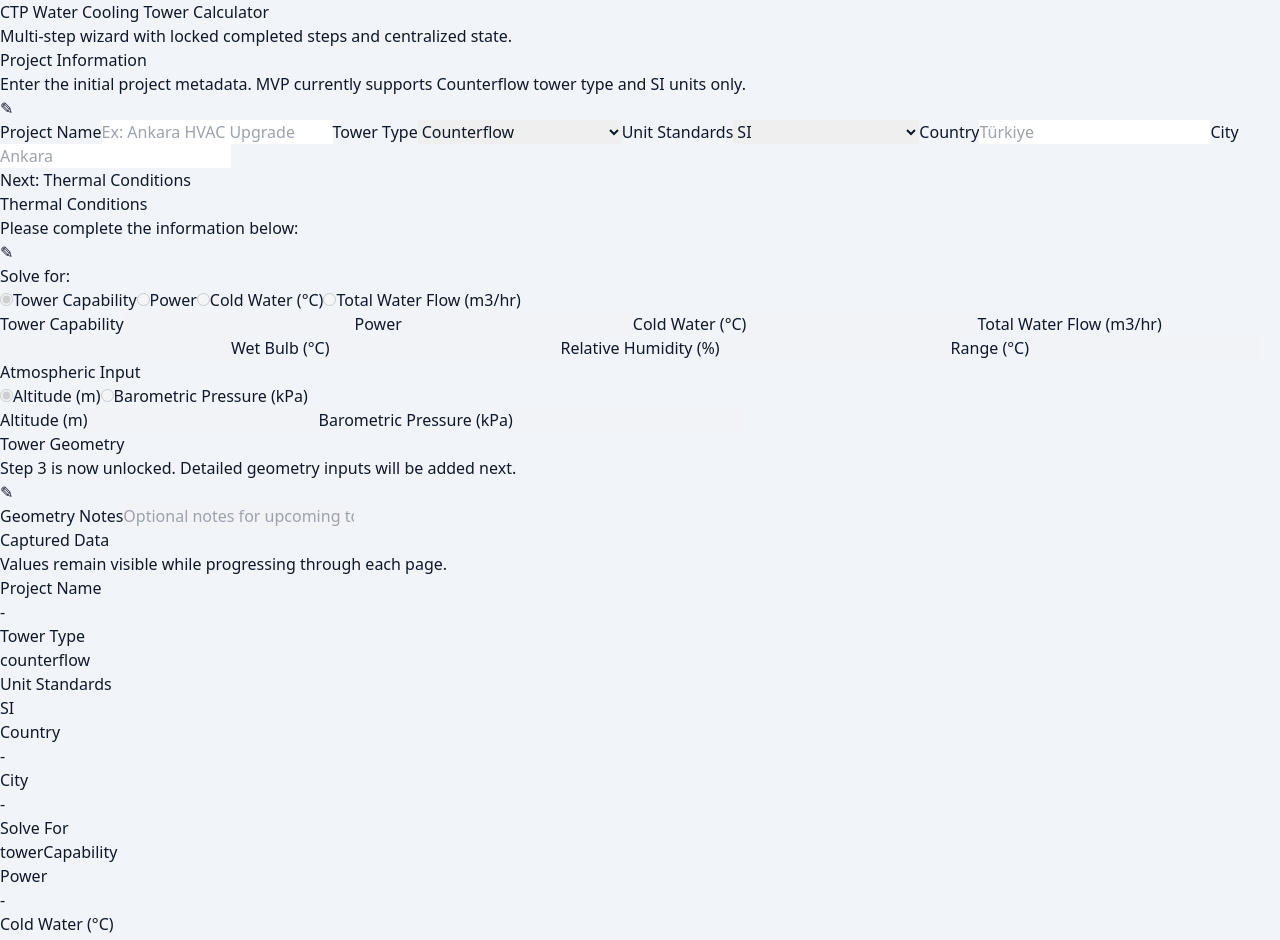
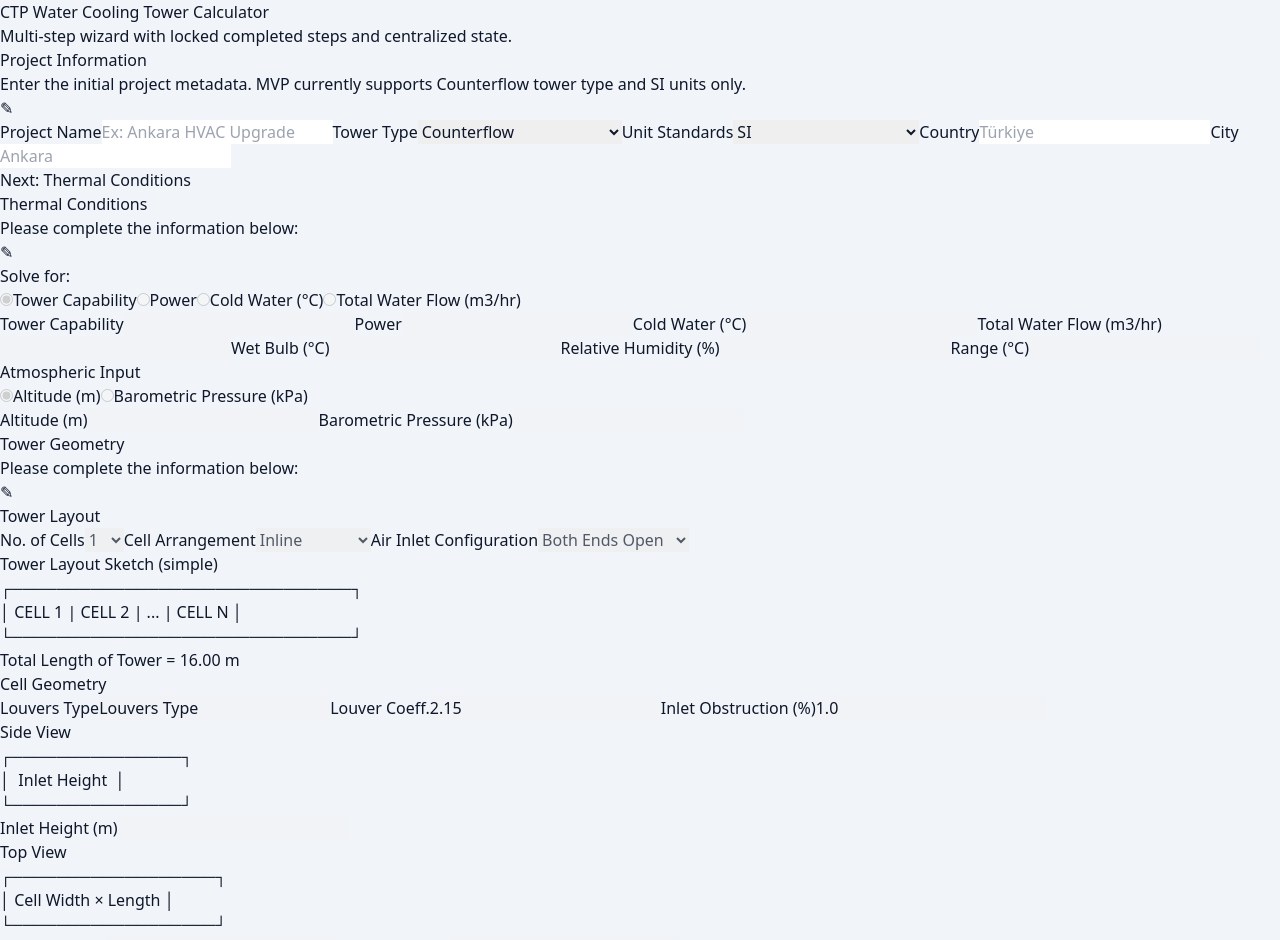
Before and after one commit to muhsinaltintop/CTC, a Next.js app: page / in a window 1280 px wide. Shown: the top 940 px of the page. Built offline with nearby package versions, Linux system fonts and the light colour scheme.

Commit message:
Implement full tower geometry form and calculations

```diff
--- a/components/organisms/TowerGeometryStep.tsx
+++ b/components/organisms/TowerGeometryStep.tsx
@@ -1,6 +1,11 @@
 import { Input } from '@/components/atoms/Input';
+import { Select } from '@/components/atoms/Select';
 import { StepHeader } from '@/components/molecules/StepHeader';
-import { TowerGeometry } from '@/lib/types';
+import {
+  AirInletConfiguration,
+  CellArrangement,
+  TowerGeometry
+} from '@/lib/types';
 
 interface TowerGeometryStepProps {
   data: TowerGeometry;
@@ -10,24 +15,235 @@ interface TowerGeometryStepProps {
   onChange: (value: Partial<TowerGeometry>) => void;
 }
 
-export function TowerGeometryStep({ data, editable, canEdit, onEdit, onChange }: TowerGeometryStepProps) {
+const numberOfCellsOptions = Array.from({ length: 30 }, (_, index) => {
+  const value = String(index + 1);
+  return { value, label: value };
+});
+
+const cellArrangementOptions: { value: CellArrangement; label: string }[] = [
+  { value: 'inline', label: 'Inline' },
+  { value: 'backToBack', label: 'Back to Back' }
+];
+
+const airInletConfigurationOptions: {
+  value: AirInletConfiguration;
+  label: string;
+}[] = [
+  { value: 'bothEndsOpen', label: 'Both Ends Open' },
+  { value: 'bothEndsClosed', label: 'Both Ends Closed' },
+  { value: 'leftEndClosed', label: 'Left End Closed' },
+  { value: 'rightEndClosed', label: 'Right End Closed' },
+  { value: 'threeSidesClosed', label: '3 Sides Closed' }
+];
+
+function toNumber(value: string): number | null {
+  if (!value.trim()) return null;
+  const parsed = Number(value);
+  return Number.isFinite(parsed) ? parsed : null;
+}
+
+function formatMeters(value: number): string {
+  return value.toFixed(2);
+}
+
+export function TowerGeometryStep({
+  data,
+  editable,
+  canEdit,
+  onEdit,
+  onChange
+}: TowerGeometryStepProps) {
+  const noOfCells = toNumber(data.noOfCells) ?? 0;
+  const cellLength = toNumber(data.cellLength) ?? 0;
+  const inletHeight = toNumber(data.inletHeight) ?? 0;
+  const cellWidth = toNumber(data.cellWidth) ?? 0;
+  const obstruction = toNumber(data.inletObstruction) ?? 0;
+
+  const totalLengthOfTower = noOfCells * cellLength;
+
+  const netTotalInletArea =
+    noOfCells * inletHeight * cellWidth * (1 - obstruction / 100);
+
   return (
     <section className="rounded-xl border border-slate-200 bg-white p-5 shadow-sm">
       <StepHeader
         title="Tower Geometry"
-        description="Step 3 is now unlocked. Detailed geometry inputs will be added next."
+        description="Please complete the information below:"
         canEdit={canEdit}
         onEdit={onEdit}
       />
 
-      <Input
-        id="towerGeometryNotes"
-        label="Geometry Notes"
-        placeholder="Optional notes for upcoming tower geometry inputs..."
-        value={data.notes}
-        onChange={(event) => onChange({ notes: event.target.value })}
-        disabled={!editable}
-      />
+      <div className="space-y-6">
+        <fieldset className="space-y-4">
+          <legend className="text-sm font-semibold text-slate-800">
+            Tower Layout
+          </legend>
+
+          <div className="grid gap-4 md:grid-cols-2">
+            <Select
+              id="noOfCells"
+              label="No. of Cells"
+              value={data.noOfCells}
+              options={numberOfCellsOptions}
+              onChange={(event) => onChange({ noOfCells: event.target.value })}
+              disabled={!editable}
+            />
+
+            <Select
+              id="cellArrangement"
+              label="Cell Arrangement"
+              value={data.cellArrangement}
+              options={cellArrangementOptions}
+              onChange={(event) =>
+                onChange({
+                  cellArrangement: event.target.value as CellArrangement
+                })
+              }
+              disabled={!editable}
+            />
+
+            <Select
+              id="airInletConfiguration"
+              label="Air Inlet Configuration"
+              value={data.airInletConfiguration}
+              options={airInletConfigurationOptions}
+              onChange={(event) =>
+                onChange({
+                  airInletConfiguration:
+                    event.target.value as AirInletConfiguration
+                })
+              }
+              disabled={!editable}
+            />
+          </div>
+
+          <div className="rounded-lg border border-slate-200 bg-slate-50 p-4 text-xs text-slate-700">
+            <p className="mb-2 font-semibold text-slate-800">
+              Tower Layout Sketch (simple)
+            </p>
+            <div className="rounded border border-dashed border-slate-300 bg-white p-3 font-mono">
+              ┌──────────────────────────────┐
+              <br />
+              │&nbsp;CELL&nbsp;1&nbsp;|&nbsp;CELL&nbsp;2&nbsp;|&nbsp;...&nbsp;|&nbsp;CELL&nbsp;N&nbsp;│
+              <br />
+              └──────────────────────────────┘
+            </div>
+          </div>
+
+          <p className="text-sm font-medium text-slate-700">
+            Total Length of Tower ={' '}
+            <span className="font-semibold text-slate-900">
+              {formatMeters(totalLengthOfTower)} m
+            </span>
+          </p>
+        </fieldset>
+
+        <fieldset className="space-y-4">
+          <legend className="text-sm font-semibold text-slate-800">
+            Cell Geometry
+          </legend>
+
+          <div className="grid gap-4 md:grid-cols-3">
+            <Input
+              id="louverType"
+              label="Louvers Type"
+              value={data.louverType}
+              onChange={(event) => onChange({ louverType: event.target.value })}
+              disabled={!editable}
+            />
+
+            <Input
+              id="louverCoeff"
+              type="number"
+              step="0.01"
+              label="Louver Coeff."
+              value={data.louverCoeff}
+              onChange={(event) => onChange({ louverCoeff: event.target.value })}
+              disabled={!editable}
+            />
+
+            <Input
+              id="inletObstruction"
+              type="number"
+              step="0.1"
+              label="Inlet Obstruction (%)"
+              value={data.inletObstruction}
+              onChange={(event) =>
+                onChange({ inletObstruction: event.target.value })
+              }
+              disabled={!editable}
+            />
+          </div>
+
+          <div className="grid gap-4 lg:grid-cols-2">
+            <div className="space-y-3 rounded-lg border border-slate-200 bg-slate-50 p-4">
+              <h3 className="text-sm font-semibold text-slate-800">Side View</h3>
+              <div className="rounded border border-dashed border-slate-300 bg-white p-3 text-xs font-mono text-slate-700">
+                ┌───────────────┐
+                <br />
+                │&nbsp;&nbsp;Inlet&nbsp;Height&nbsp;&nbsp;│
+                <br />
+                └───────────────┘
+              </div>
+              <Input
+                id="inletHeight"
+                type="number"
+                step="0.01"
+                label="Inlet Height (m)"
+                value={data.inletHeight}
+                onChange={(event) =>
+                  onChange({ inletHeight: event.target.value })
+                }
+                disabled={!editable}
+              />
+            </div>
+
+            <div className="space-y-3 rounded-lg border border-slate-200 bg-slate-50 p-4">
+              <h3 className="text-sm font-semibold text-slate-800">Top View</h3>
+              <div className="rounded border border-dashed border-slate-300 bg-white p-3 text-xs font-mono text-slate-700">
+                ┌──────────────────┐
+                <br />
+                │&nbsp;Cell&nbsp;Width&nbsp;×&nbsp;Length&nbsp;│
+                <br />
+                └──────────────────┘
+              </div>
+
+              <div className="grid gap-4 md:grid-cols-2">
+                <Input
+                  id="cellWidth"
+                  type="number"
+                  step="0.01"
+                  label="Cell Width (m)"
+                  value={data.cellWidth}
+                  onChange={(event) =>
+                    onChange({ cellWidth: event.target.value })
+                  }
+                  disabled={!editable}
+                />
+
+                <Input
+                  id="cellLength"
+                  type="number"
+                  step="0.01"
+                  label="Cell Length (m)"
+                  value={data.cellLength}
+                  onChange={(event) =>
+                    onChange({ cellLength: event.target.value })
+                  }
+                  disabled={!editable}
+                />
+              </div>
+            </div>
+          </div>
+
+          <p className="text-sm font-medium text-slate-700">
+            Net Total Inlet Area ={' '}
+            <span className="font-semibold text-slate-900">
+              {formatMeters(netTotalInletArea)} m²
+            </span>
+          </p>
+        </fieldset>
+      </div>
     </section>
   );
 }
--- a/components/templates/CalculatorWizard.tsx
+++ b/components/templates/CalculatorWizard.tsx
@@ -75,10 +75,26 @@ export function CalculatorWizard() {
       ['Hot Water (°C)', calculatorData.thermalConditions.hotWater || '-'],
       ['Approach (°C)', calculatorData.thermalConditions.approach || '-'],
 
+      ['No. of Cells', calculatorData.towerGeometry.noOfCells || '-'],
       [
-        'Tower Geometry Notes',
-        calculatorData.towerGeometry.notes || '-'
-      ]
+        'Cell Arrangement',
+        calculatorData.towerGeometry.cellArrangement === 'backToBack'
+          ? 'Back to Back'
+          : 'Inline'
+      ],
+      [
+        'Air Inlet Configuration',
+        {
+          bothEndsOpen: 'Both Ends Open',
+          bothEndsClosed: 'Both Ends Closed',
+          leftEndClosed: 'Left End Closed',
+          rightEndClosed: 'Right End Closed',
+          threeSidesClosed: '3 Sides Closed'
+        }[calculatorData.towerGeometry.airInletConfiguration]
+      ],
+      ['Inlet Height (m)', calculatorData.towerGeometry.inletHeight || '-'],
+      ['Cell Width (m)', calculatorData.towerGeometry.cellWidth || '-'],
+      ['Cell Length (m)', calculatorData.towerGeometry.cellLength || '-']
     ],
     [calculatorData]
   );
--- a/lib/constants.ts
+++ b/lib/constants.ts
@@ -33,6 +33,14 @@ export const initialCalculatorData: CalculatorData = {
   },
 
   towerGeometry: {
-    notes: ''
+    noOfCells: '1',
+    cellArrangement: 'inline',
+    airInletConfiguration: 'bothEndsOpen',
+    louverType: 'Louvers Type',
+    louverCoeff: '2.15',
+    inletObstruction: '1.0',
+    inletHeight: '',
+    cellWidth: '',
+    cellLength: '16'
   }
 };
```
Also changed, not shown: lib/types.ts (+18 -1 lines).
